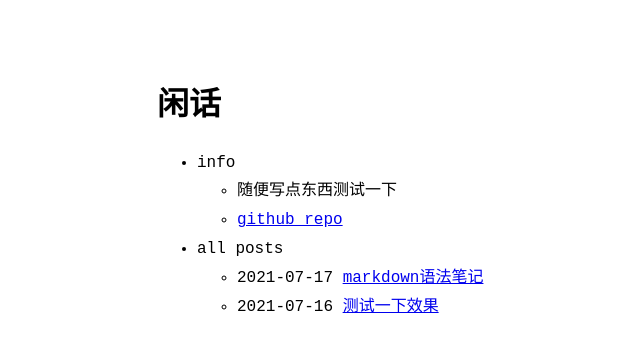
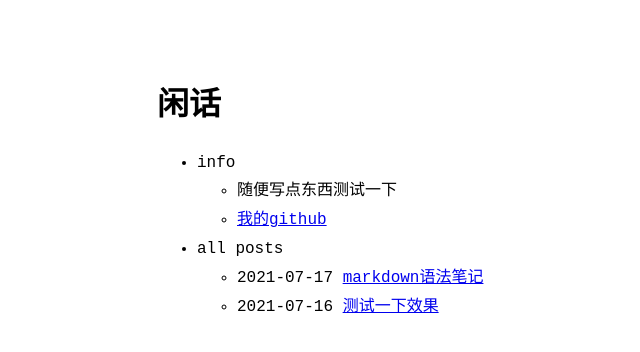
Before and after one commit to lccccc1024/lccccc1024.github.io, a Jekyll site: the page built from index.md, in a window 1280 px wide. Shown: the top 352 px of the page, without its empty margins (163-803 px from the left). Built offline with Jekyll 4.4.1, drawn with Linux system fonts in a browser that asks for light colours.

Commit message:
Update menu.yml

```diff
--- a/_data/menu.yml
+++ b/_data/menu.yml
@@ -2,7 +2,7 @@ entries:
   - title: info
     entries:
       - title: 随便写点东西测试一下
-      - title: github repo
+      - title: 我的github
         url: https://github.com/lccccc1024/lccccc1024.github.io
 
   - title: all posts
```
